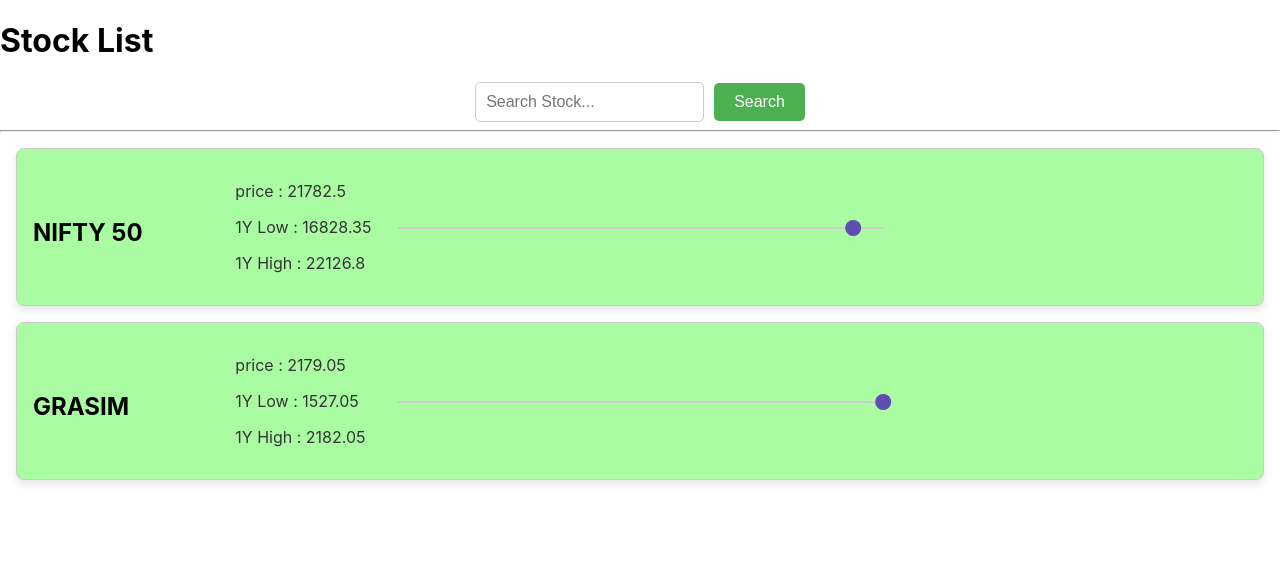
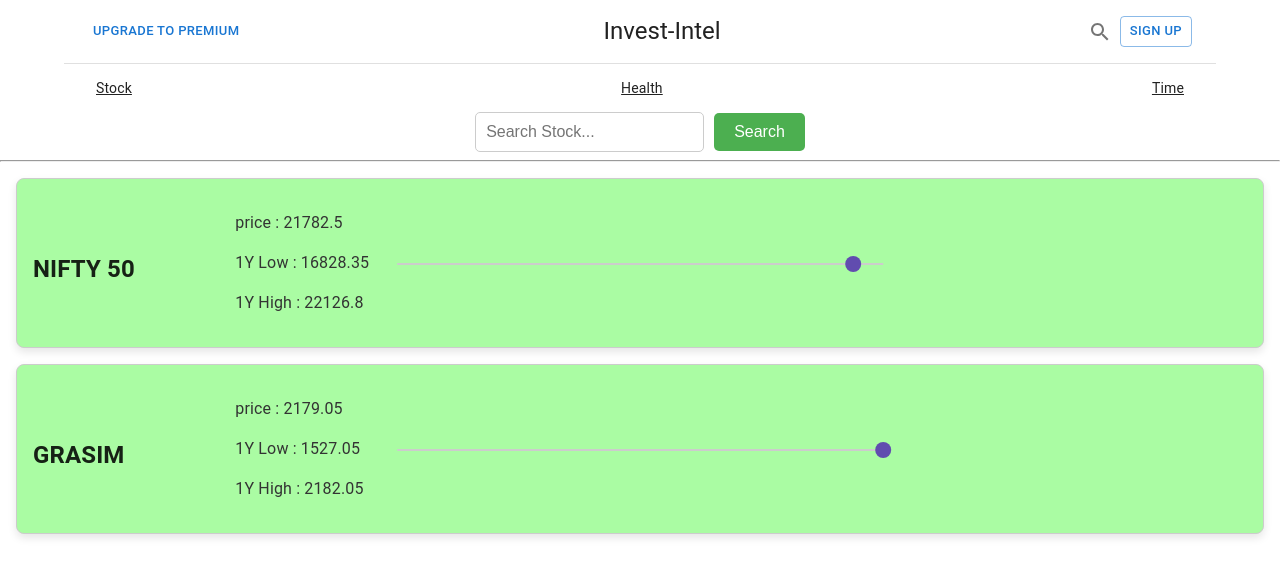
Before and after one commit to soumya1990/InvestIntelSPA, a React (Create React App) app in the folder invest-intel-app/: page /stocks in a window 1280 px wide. Shown: the top 576 px of the page. Built offline with nearby package versions, Linux system fonts and the light colour scheme; no server answers.

Commit message:
Add material UI elements and add initial UI design

```diff
--- a/invest-intel-app/package.json
+++ b/invest-intel-app/package.json
@@ -3,11 +3,17 @@
   "version": "0.1.0",
   "private": true,
   "dependencies": {
+    "@emotion/react": "^11.11.3",
+    "@emotion/styled": "^11.11.0",
+    "@fontsource/roboto": "^5.0.8",
+    "@mui/icons-material": "^5.15.10",
+    "@mui/material": "^5.15.10",
     "@testing-library/jest-dom": "^5.16.5",
     "@testing-library/react": "^13.4.0",
     "@testing-library/user-event": "^13.5.0",
     "react": "^18.2.0",
     "react-dom": "^18.2.0",
+    "react-router-dom": "^6.22.1",
     "react-scripts": "5.0.1",
     "web-vitals": "^2.1.4"
   },
--- a/invest-intel-app/public/index.html
+++ b/invest-intel-app/public/index.html
@@ -2,7 +2,7 @@
 <html lang="en">
   <head>
     <meta charset="utf-8" />
-    <link rel="icon" href="%PUBLIC_URL%/favicon.ico" />
+    <link rel="icon" href="%PUBLIC_URL%/logo192.png" />
     <meta name="viewport" content="width=device-width, initial-scale=1" />
     <meta name="theme-color" content="#000000" />
     <meta
--- /dev/null
+++ b/invest-intel-app/src/Header.js
@@ -0,0 +1,72 @@
+import * as React from "react";
+import PropTypes from "prop-types";
+import Toolbar from "@mui/material/Toolbar";
+import Button from "@mui/material/Button";
+import IconButton from "@mui/material/IconButton";
+import SearchIcon from "@mui/icons-material/Search";
+import Typography from "@mui/material/Typography";
+import Link from "@mui/material/Link";
+
+function Header(props) {
+  const { sections, title } = props;
+
+  const [isSelected, setIsSelected] = React.useState(false);
+  const handleOnItemClicked = () => {
+    setIsSelected(true);
+  };
+
+  return (
+    <React.Fragment>
+      <Toolbar sx={{ borderBottom: 1, borderColor: "divider" }}>
+        <Button size="small">Upgrade to Premium</Button>
+        <Typography
+          component="h2"
+          variant="h5"
+          color="inherit"
+          align="center"
+          noWrap
+          sx={{ flex: 1 }}
+        >
+          {title}
+        </Typography>
+        <IconButton>
+          <SearchIcon />
+        </IconButton>
+        <Button variant="outlined" size="small">
+          Sign up
+        </Button>
+      </Toolbar>
+      <Toolbar
+        component="nav"
+        variant="dense"
+        sx={{ justifyContent: "space-between", overflowX: "auto" }}
+      >
+        {sections.map((section) => (
+          <Link
+            onClick={handleOnItemClicked}
+            color={isSelected ? "#3344ff" : "inherit"}
+            noWrap
+            key={section.title}
+            variant="body2"
+            href={section.url}
+            sx={{ p: 1, flexShrink: 0 }}
+          >
+            {section.title}
+          </Link>
+        ))}
+      </Toolbar>
+    </React.Fragment>
+  );
+}
+
+Header.propTypes = {
+  sections: PropTypes.arrayOf(
+    PropTypes.shape({
+      title: PropTypes.string.isRequired,
+      url: PropTypes.string.isRequired,
+    })
+  ).isRequired,
+  title: PropTypes.string.isRequired,
+};
+
+export default Header;
--- /dev/null
+++ b/invest-intel-app/src/InvestIntel.js
@@ -0,0 +1,32 @@
+import React from "react";
+import CssBaseline from "@mui/material/CssBaseline";
+import Header from "./Header";
+import Container from "@mui/material/Container";
+import { createTheme, ThemeProvider } from "@mui/material/styles";
+import Stock from "./Stock";
+import { BrowserRouter as Router, Route, Routes } from "react-router-dom";
+
+const sections = [
+  { title: "Stock", url: "stocks" },
+  { title: "Health", url: "health" },
+  { title: "Time", url: "time" },
+];
+
+const InvestIntel = () => {
+  return (
+    <ThemeProvider theme={createTheme()}>
+      <CssBaseline />
+      <CssBaseline />
+      <Container maxWidth="lg">
+        <Header title="Invest-Intel" sections={sections} />
+      </Container>
+      <Router>
+        <Routes>
+          <Route path="/stocks" element={<Stock />} />
+        </Routes>
+      </Router>
+    </ThemeProvider>
+  );
+};
+
+export default InvestIntel;
--- a/invest-intel-app/src/App.js
+++ b/invest-intel-app/src/Stock.js
@@ -54,7 +54,7 @@
 };
 
 
-const App = () => {
+const Stock = () => {
   const [searchTerm, setSearchTerm] = useSemiPersistentState("search", "");
 
   const handleSearch = (event) => {
@@ -85,7 +85,6 @@
   });
   return (
     <div>
-      <h1>Stock List</h1>
       <SearchBar searchTerm={searchTerm} onSearch={handleSearch} />
       <SearchTitle searchTerm={searchTerm} />
       <hr />
@@ -164,4 +163,4 @@
     </div>
   ));
 
-export default App;
+export default Stock;
--- a/invest-intel-app/src/index.js
+++ b/invest-intel-app/src/index.js
@@ -1,13 +1,13 @@
 import React from 'react';
 import ReactDOM from 'react-dom/client';
 import './index.css';
-import App from './App';
 import reportWebVitals from './reportWebVitals';
+import InvestIntel from './InvestIntel';
 
 const root = ReactDOM.createRoot(document.getElementById('root'));
 root.render(
   <React.StrictMode>
-    <App />
+    <InvestIntel />
   </React.StrictMode>
 );
 
```
Also changed, not shown: invest-intel-app/public/manifest.json, invest-intel-app/src/app-icon.svg (added), 1 other file (tests, documents, lock files or other folders).
